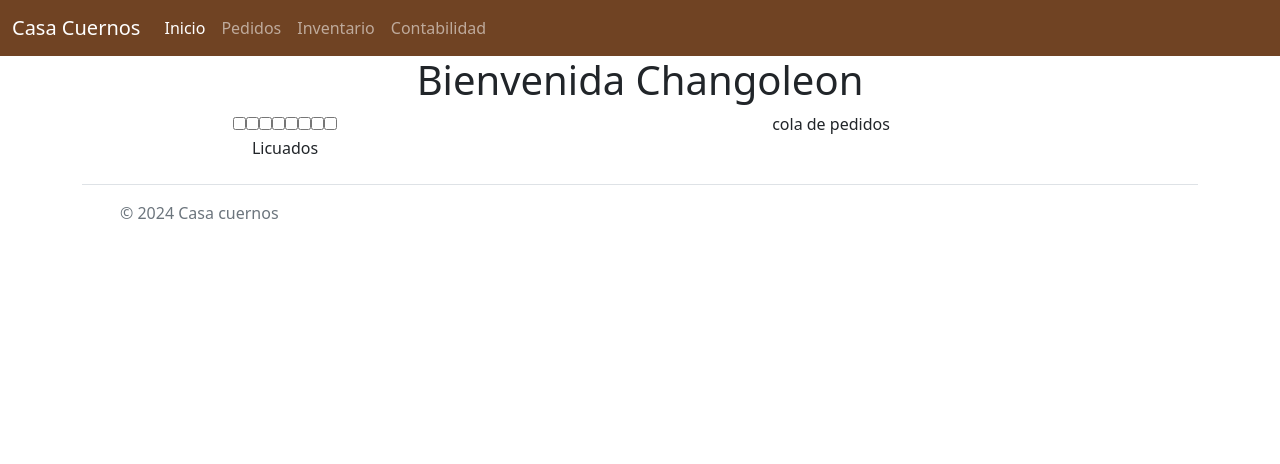
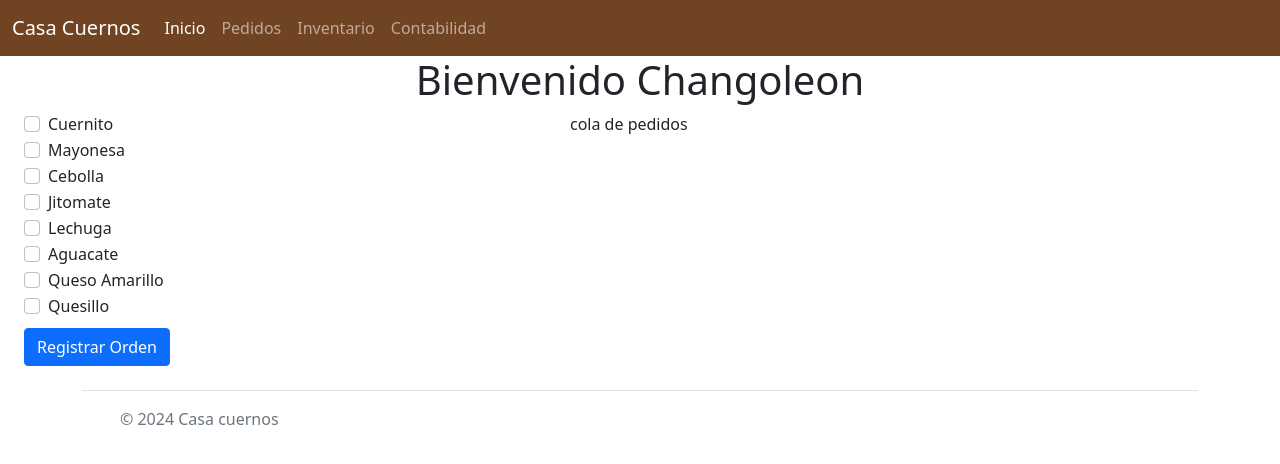
Before and after one commit to LuisRFE0/cafeshop, a React (Vite) app: page / in a window 1280 px wide. Shown: the top 464 px of the page. Built offline with nearby package versions, Linux system fonts and the light colour scheme.

Commit message:
checkbox de cuernitos listos

```diff
--- a/src/components/InicioView.jsx
+++ b/src/components/InicioView.jsx
@@ -5,7 +5,7 @@ export const InicioView = ({ admin }) => {
         <>
 
            <div className="container">
-            <h1 className="text-center">Bienvenida {admin}</h1>
+            <h1 className="text-center">Bienvenido {admin}</h1>
 
         </div>
 
--- a/src/components/PedidosForm.jsx
+++ b/src/components/PedidosForm.jsx
@@ -9,18 +9,8 @@ export const PedidosForm = () => {
 
             <form>
                 <Cuernitos />
-
-
+                <button type="submit" className="btn btn-primary mt-2">Registrar Orden</button>
             </form>
-
-            <div>
-
-            </div>
-
-            <div>
-                <Licuados />
-
-            </div>
 
         </>
 
--- a/src/components/PedidosInicio.jsx
+++ b/src/components/PedidosInicio.jsx
@@ -10,7 +10,7 @@ export const PedidosInicio = () => {
 
         <>
 
-            <div className="container row text-center ">
+            <div className="container row  ">
                 <div className="col ">
 
                     <PedidosForm />
--- a/src/components/componentesForm/Cuernitos.jsx
+++ b/src/components/componentesForm/Cuernitos.jsx
@@ -23,15 +23,41 @@ export const Cuernitos = () => {
     }
     return (
         <>
+            <div className="form-check">
+                <input type="checkbox" id="cuerno" className="form-check-input" name="cuernito" checked={cuernitoCheck.cuernito} onChange={handlerCheckCuernitos} />
+                <label htmlFor="cuerno" className="form-check-label">Cuernito</label>
+            </div>
+            <div className="form-check">
+                <input type="checkbox" className="form-check-input" id="mayo" name="mayonesa" checked={cuernitoCheck.mayonesa} onChange={handlerCheckCuernitos} />
+                <label htmlFor="mayo" className="form-check-label">Mayonesa</label>
+            </div>
+            <div className="form-check">
+                <input type="checkbox" id="cebo" className="form-check-input" name="cebolla" checked={cuernitoCheck.cebolla} onChange={handlerCheckCuernitos} />
+                <label htmlFor="cebo" className="form-check-label">Cebolla</label>
+            </div>
+            <div className="form-check">
+                <input type="checkbox" className="form-check-input" id="jito" name="jitomate" checked={cuernitoCheck.jitomate} onChange={handlerCheckCuernitos} />
+                <label htmlFor="jito" className="form-check-label">Jitomate</label>
+            </div>
+            <div className="form-check">
+                <input type="checkbox" className="form-check-input" id="lechu" name="lechuga" checked={cuernitoCheck.lechuga} onChange={handlerCheckCuernitos} />
+                <label htmlFor="lechu" className="form-check-label">Lechuga</label>
+            </div>
+            <div className="form-check">
+                <input type="checkbox" className="form-check-input" id="agua" name="aguacate" checked={cuernitoCheck.aguacate} onChange={handlerCheckCuernitos} />
+                <label htmlFor="agua" className="form-check-label">Aguacate</label>
+            </div>
+            <div className="form-check">
+                <input type="checkbox" className="form-check-input" id="quesoA" name="quesoAmarillo" checked={cuernitoCheck.quesoAmarillo} onChange={handlerCheckCuernitos} />
+                <label htmlFor="quesoA" className="form-check-label">Queso Amarillo</label>
+            </div>
+            <div className="form-check">
+                <input type="checkbox" className="form-check-input" id="quesill" name="quesillo" checked={cuernitoCheck.quesillo} onChange={handlerCheckCuernitos} />
+                <label htmlFor="quesill" className="form-check-label">Quesillo</label>
+            </div>
 
-            <input type="checkbox" name="cuernito" checked={cuernitoCheck.cuernito} onChange={handlerCheckCuernitos} />
-            <input type="checkbox" name="mayonesa" checked={cuernitoCheck.mayonesa} onChange={handlerCheckCuernitos} />
-            <input type="checkbox" name="cebolla" checked={cuernitoCheck.cebolla} onChange={handlerCheckCuernitos} />
-            <input type="checkbox" name="jitomate" checked={cuernitoCheck.jitomate} onChange={handlerCheckCuernitos} />
-            <input type="checkbox" name="lechuga" checked={cuernitoCheck.lechuga} onChange={handlerCheckCuernitos} />
-            <input type="checkbox" name="aguacate" checked={cuernitoCheck.aguacate} onChange={handlerCheckCuernitos} />
-            <input type="checkbox" name="quesoAmarillo" checked={cuernitoCheck.quesoAmarillo} onChange={handlerCheckCuernitos} />
-            <input type="checkbox" name="quesillo" checked={cuernitoCheck.quesillo} onChange={handlerCheckCuernitos} />
+
+
 
         </>
     )
```
